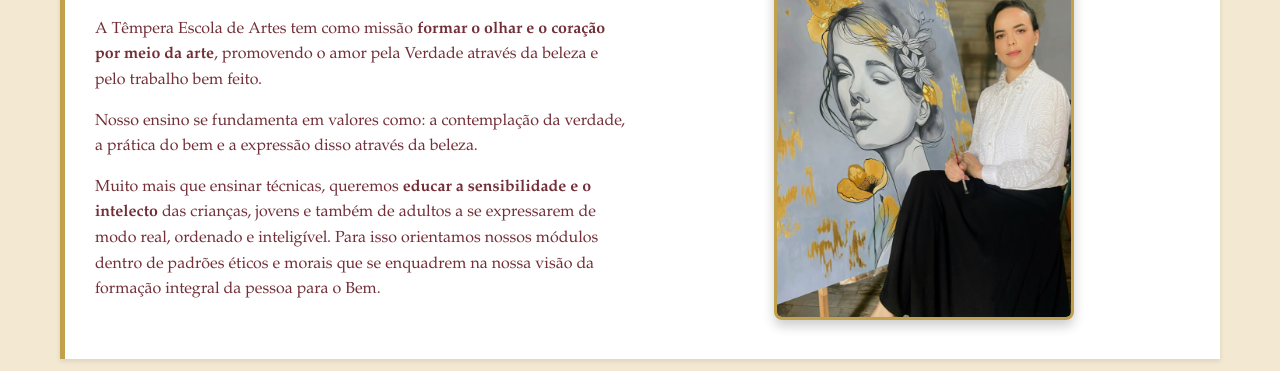
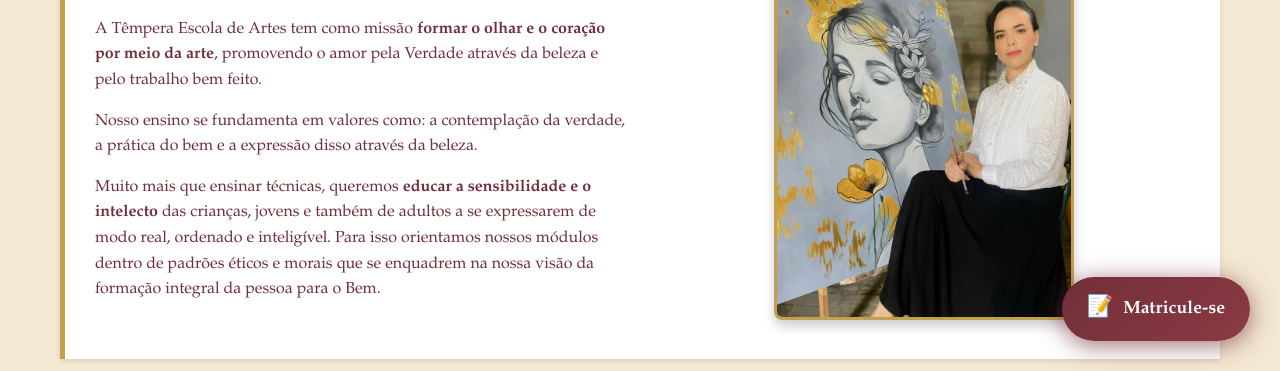
Before and after one commit to walleycosta/tempera-escola-artes, a plain HTML site: page index.html in a window 1280 px wide. Shown: the part 429-800 px from the top of the page. Drawn offline with Linux system fonts and the light colour scheme.

Commit message:
Adiciona botão pop-up flutuante de Matricule-se com link para WhatsApp

```diff
--- a/index.html
+++ b/index.html
@@ -184,6 +184,57 @@
             background-color: var(--dourado);
             color: white;
             font-weight: 700;
+        }
+
+        /* BOTÃO POP-UP FLUTUANTE */
+        .popup-btn {
+            position: fixed;
+            bottom: 30px;
+            right: 30px;
+            background: linear-gradient(135deg, var(--vinho) 0%, #8b3a44 100%);
+            color: white;
+            padding: 15px 25px;
+            border-radius: 50px;
+            text-decoration: none;
+            font-weight: bold;
+            font-size: 1.1em;
+            box-shadow: 0 4px 15px rgba(114, 47, 55, 0.4);
+            z-index: 1000;
+            transition: all 0.3s ease;
+            display: flex;
+            align-items: center;
+            gap: 10px;
+            animation: pulse 2s infinite;
+        }
+
+        .popup-btn:hover {
+            transform: translateY(-3px) scale(1.05);
+            box-shadow: 0 6px 20px rgba(114, 47, 55, 0.6);
+            background: linear-gradient(135deg, #8b3a44 0%, var(--vinho) 100%);
+        }
+
+        .popup-btn::before {
+            content: "📝";
+            font-size: 1.2em;
+        }
+
+        @keyframes pulse {
+            0%, 100% {
+                box-shadow: 0 4px 15px rgba(114, 47, 55, 0.4);
+            }
+            50% {
+                box-shadow: 0 4px 25px rgba(114, 47, 55, 0.7);
+            }
+        }
+
+        /* Responsivo para mobile */
+        @media (max-width: 768px) {
+            .popup-btn {
+                bottom: 20px;
+                right: 20px;
+                padding: 12px 20px;
+                font-size: 1em;
+            }
         }
 
         /* DROPDOWN */
@@ -1017,6 +1068,12 @@
             &copy; 2025 Têmpera Escola de Artes. Todos os direitos reservados.
         </p>
     </footer>
+
+    <!-- BOTÃO POP-UP FLUTUANTE -->
+    <a href="https://wa.me/5564992333113" target="_blank" class="popup-btn" title="Matricule-se agora via WhatsApp">
+        Matricule-se
+    </a>
+
     <script>
         // Destaca o item do menu correspondente à seção visível
         (function() {
```
